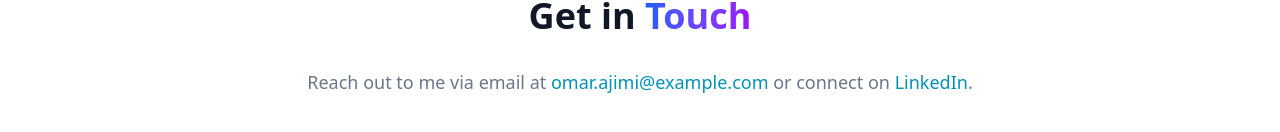
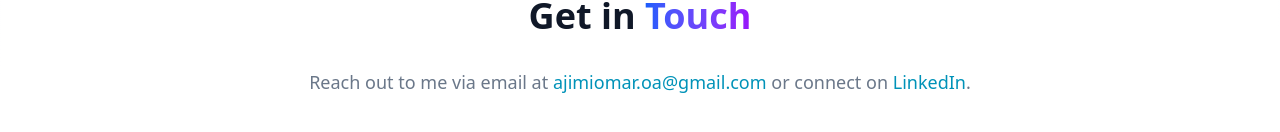
Before and after one commit to omar41101/Portfolio, a Next.js app: page / in a window 1280 px wide. Shown: the part 3071-3203 px from the top of the page. Built offline with nearby package versions, Linux system fonts and the light colour scheme.

Commit message:
Update page.tsx

```diff
--- a/src/app/page.tsx
+++ b/src/app/page.tsx
@@ -63,11 +63,11 @@ const Contact = () => (
         href="mailto:omar.ajimi@example.com"
         className="text-cyan-600 dark:text-cyan-300 hover:text-cyan-700 dark:hover:text-cyan-200"
       >
-        omar.ajimi@example.com
+        ajimiomar.oa@gmail.com
       </a>{' '}
       or connect on{' '}
       <a
-        href="https://linkedin.com/in/omarajimi"
+        href="https://www.linkedin.com/in/omar-ajimi-7a5341118/"
         target="_blank"
         rel="noopener noreferrer"
         className="text-cyan-600 dark:text-cyan-300 hover:text-cyan-700 dark:hover:text-cyan-200"
```
